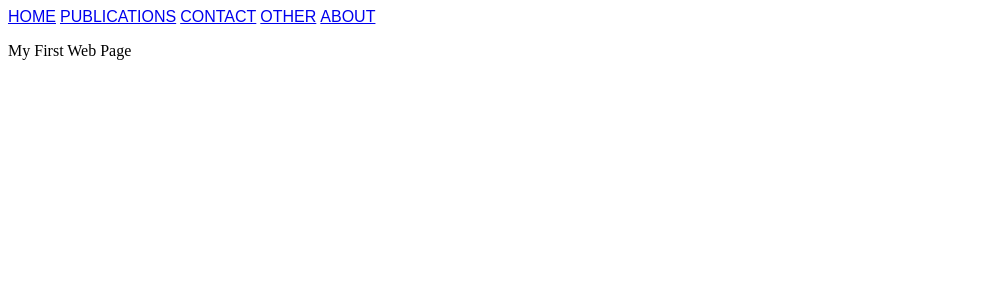
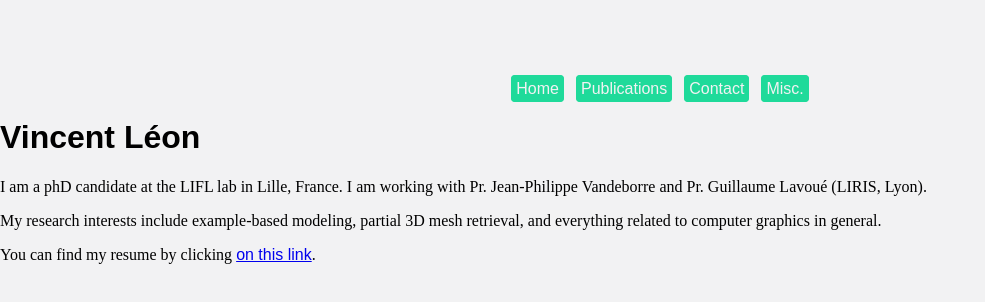
Before and after one commit to sodapopcoolfizz/webpage, a plain HTML site: page index.html in a window 1280 px wide. Shown: the whole page, without its empty margins (0-985 px from the left). Drawn offline with Linux system fonts and the light colour scheme.

Commit message:
deleted about page, changed header style

```diff
--- a/index.html
+++ b/index.html
@@ -1,6 +1,7 @@
 <!Doctype html>
 <html>
 	<head>
+		<link href='http://fonts.googleapis.com/css?family=Alegreya' rel='stylesheet' type='text/css'>
 		<title>Vincent Léon's homepage</title>
 		<link rel="stylesheet" type="text/css" href="style.css">
 		<meta name="keywords" content="Example based modeling, Computer Graphics, LIFL">
@@ -10,14 +11,21 @@
 	</head>
 
 	<body>
-		<ul>
-		<li><a href="#home">Home</a></li>
+		<ul class ="toplink">
+		<li><a href="">Home</a></li>
 		<li><a href="#publications">Publications</a></li>
-		<li><a href="#contact">Contact</a></li>
-		<li><a href="#other">Other</a></li>
-		<li><a href="#about">About</a></li>
+		<li><a href="contact.html">Contact</a></li>
+		<li><a href="misc.html">Misc.</a></li>
 		</ul>
-		<p>My First Web Page</p>
+
+		<h1>Vincent Léon</h1>
+
+			<p>I am a phD candidate at the LIFL lab in Lille, France. I am working with Pr. Jean-Philippe Vandeborre and Pr. Guillaume Lavoué (LIRIS, Lyon).</p>
+			<p>My research interests include example-based modeling, partial 3D mesh retrieval, and everything related to computer graphics in general.</p>
+			<p>You can find my resume by clicking <a href="resume.pdf">on this link</a>.</p>
+
 	</body>
 
+
+
 </html>
--- a/style.css
+++ b/style.css
@@ -1,25 +1,48 @@
-h1 {text-align: center;}
-h1 {font-family: sans-serif;}
+h1 {
+text-align: left;
+font-family: sans-serif;
+}
 
-p {text-align: justify;}
+p {
 
-ul {
+
+
+	text-align: justify;
+}
+
+.toplink ul {
 	list-style-type: none;
 	margin: 0;
 	padding: 0;
 	overflow: hidden;
+	text-align: center;
 }
+
+body { text-align: center; margin: 5em 0 0 0; vertical-align: middle; background: #F2F2F3; font-family: 'Lora', serif;}
+#content { width: 760px; text-align: left; margin: 0 auto; padding-top: 1em }
 
 a:link,a:visited
 {
-width:240px;
-font-family: sans-serif;
+	width:240px;
+	font-family: sans-serif;
+	text-align:center;
 
-text-align:center;
-text-transform:uppercase;
 }
 
-li
+.toplink li
 {
 	display: inline;
+
+	padding: 4px;
+
 }
+
+.toplink li a
+{
+	background: #1FDA9A;
+	border:1px solid #1FDA9A;
+	border-radius: 4px;
+	padding: 4px;
+	text-decoration: none;
+	color: #F2F2F3 ;
+}
```
